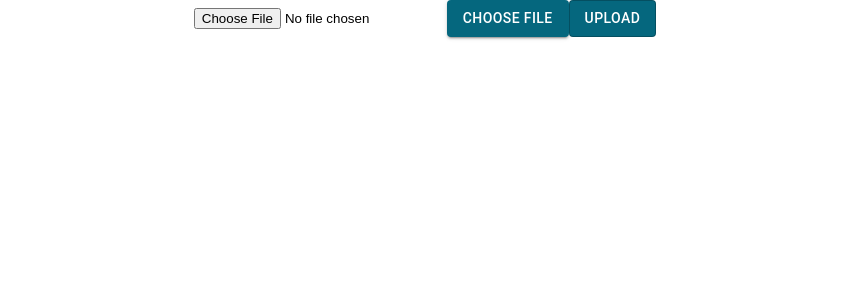
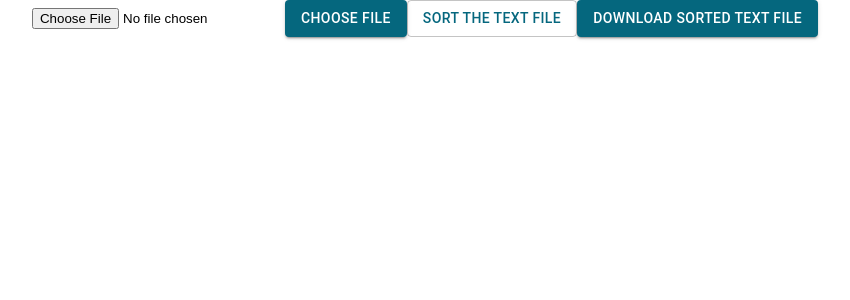
Before and after one commit to Hyunsujk/mysidewalk_backend, a React (Create React App) app: page / in a window 1280 px wide. Shown: the top 300 px of the page, without its empty margins (215-1065 px from the left). Built offline with nearby package versions, Linux system fonts and the light colour scheme.

Commit message:
sort and download text file with the sorted data

```diff
--- a/src/containers/Layout.js
+++ b/src/containers/Layout.js
@@ -2,36 +2,75 @@ import { useState } from "react";
 import { Button, makeStyles } from "@material-ui/core";
 
 const useStyles = makeStyles({
-  input: {
+  hiddens: {
     display: "none",
   },
-  customButton: {
+  customFilledButton: {
     backgroundColor: "#05677e",
     color: "#fff",
+  },
+  customOutlinedButton: {
+    color: "#05677e",
   },
 });
 
 const Layout = () => {
-  const { input, customButton } = useStyles();
-  const [arrOfUnsortedStrings, setArrOfUnsortedStrings] = useState([]);
+  const { hidden, customFilledButton, customOutlinedButton } = useStyles();
+  const [arrOfStrings, setArrOfStrings] = useState([]);
+  let stringsStartWithNum = [];
+  let stringsWithoutNum = [];
+  let combinedSortedArr = [];
+  let outputData = "";
 
   const handleUploadedFile = (e) => {
     const uploadedFile = e.target.files[0];
-    handleDataFromUploadedFile(uploadedFile);
+    parseDataFromUploadedFile(uploadedFile);
   };
 
-  const handleDataFromUploadedFile = (file) => {
+  const parseDataFromUploadedFile = (file) => {
     const textType = /text.*/;
     if (file && file.type.match(textType)) {
       const reader = new FileReader();
       reader.onload = (e) => {
         const content = reader.result;
-        setArrOfUnsortedStrings(content.split(/\r\n|\n/));
+        setArrOfStrings(content.split(/\r\n|\n/));
       };
       reader.readAsText(file);
     }
   };
-  console.log(arrOfUnsortedStrings);
+
+  const sortData = () => {
+    const regexStringStartsWithNumber = /^\d+/;
+    arrOfStrings.forEach((string) => {
+      if (string.match(regexStringStartsWithNumber)) {
+        stringsStartWithNum.push(string);
+      } else {
+        stringsWithoutNum.push(string);
+      }
+    });
+    const collator = new Intl.Collator(undefined, {
+      numeric: true,
+      sensitivity: "base",
+    });
+    const sortedstringsStartWithNumArray = stringsStartWithNum.sort(
+      collator.compare
+    );
+    const sortedStringsWithoutNumArray = stringsWithoutNum.sort();
+    combinedSortedArr = [
+      ...sortedstringsStartWithNumArray,
+      ...sortedStringsWithoutNumArray,
+    ];
+    combinedSortedArr.forEach((string) => (outputData += `${string}\n`));
+  };
+
+  const handleDownload = () => {
+    const element = document.createElement("a");
+    const blob = new Blob([outputData], { type: "text/plain" });
+    element.href = URL.createObjectURL(blob);
+    element.download = "sorted.txt";
+    document.body.appendChild(element); // Required for this to work in FireFox
+    element.click();
+  };
 
   return (
     <>
@@ -39,17 +78,33 @@ const Layout = () => {
         accept=".txt"
         id="file-input"
         type="file"
-        // className={input}
+        className={hidden}
         onChange={handleUploadedFile}
       />
       <label htmlFor="file-input">
-        <Button variant="contained" className={customButton} component="span">
-          Choose File
+        <Button
+          variant="contained"
+          className={customFilledButton}
+          component="span"
+        >
+          choose file
         </Button>
       </label>
 
-      <Button variant="outlined" className={customButton}>
-        Upload
+      <Button
+        variant="outlined"
+        className={customOutlinedButton}
+        onClick={sortData}
+      >
+        sort the text file
+      </Button>
+
+      <Button
+        variant="contained"
+        className={customFilledButton}
+        onClick={handleDownload}
+      >
+        download sorted text file
       </Button>
     </>
   );
```
